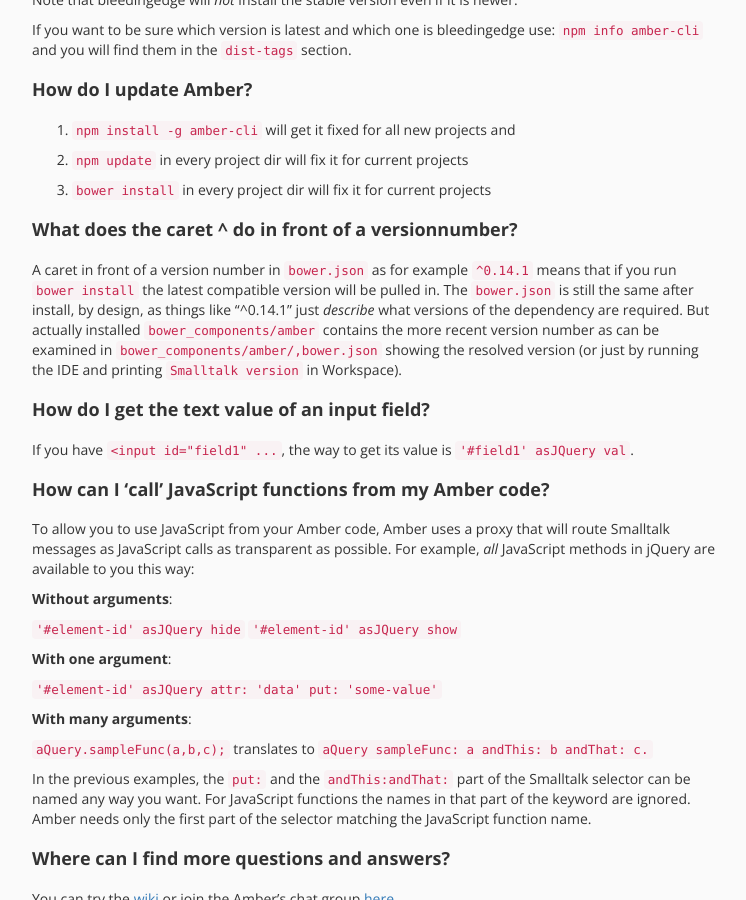
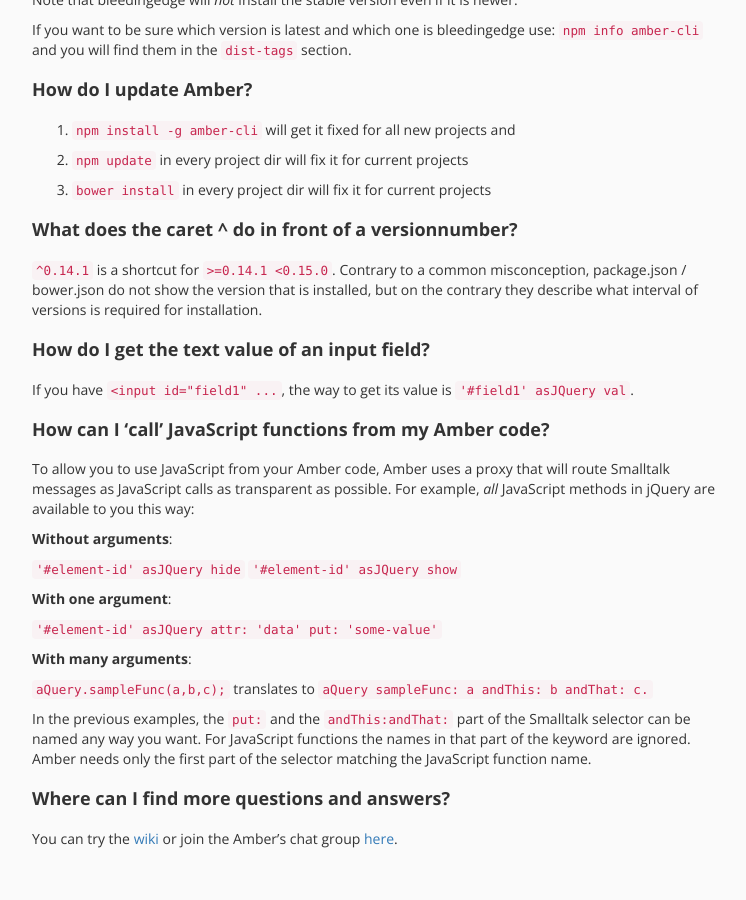
Before and after one commit to amber-smalltalk/amber-documentation, a Jekyll site: the page built from faq.md, in a window 1280 px wide and 900 px high, scrolled down 1593 px. Shown: the whole window, without its empty margins (383-1129 px from the left). Built offline with Jekyll 4.4.1, drawn with Linux system fonts in a browser that asks for light colours; nearby versions of some CDN libraries.

Commit message:
Shorter version for ^ question.

```diff
--- a/faq.md
+++ b/faq.md
@@ -64,7 +64,8 @@ If you want to be sure which version is latest and which one is bleedingedge use
 
 #### What does the caret ^ do in front of a versionnumber?
 
-A caret in front of a version number in ``bower.json`` as for example  ``^0.14.1``  means that if you run ``bower install`` the latest compatible version will be pulled in. The ``bower.json`` is still the same after install, by design, as things like "^0.14.1" just _describe_ what versions of the dependency are required. But actually installed ``bower_components/amber`` contains the more recent version number as can be examined in ``bower_components/amber/,bower.json`` showing the resolved version (or just by running the IDE and printing `Smalltalk version` in Workspace).
+``^0.14.1`` is a shortcut for ``>=0.14.1 <0.15.0``.
+Contrary to a common misconception, package.json / bower.json do not show the version that is installed, but on the contrary they describe what interval of versions is required for installation.
 
 
 #### How do I get the text value of an input field?
```
